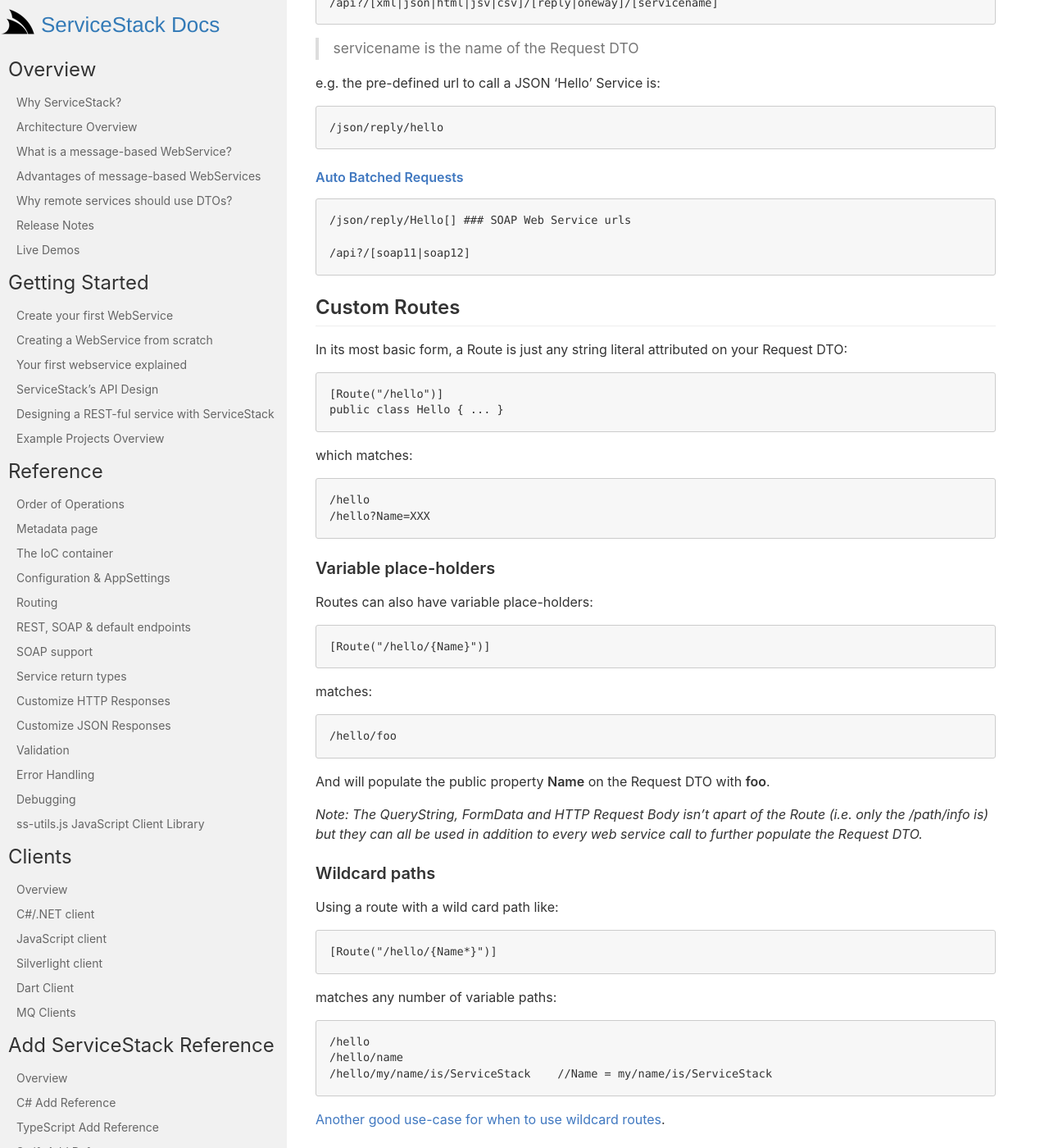
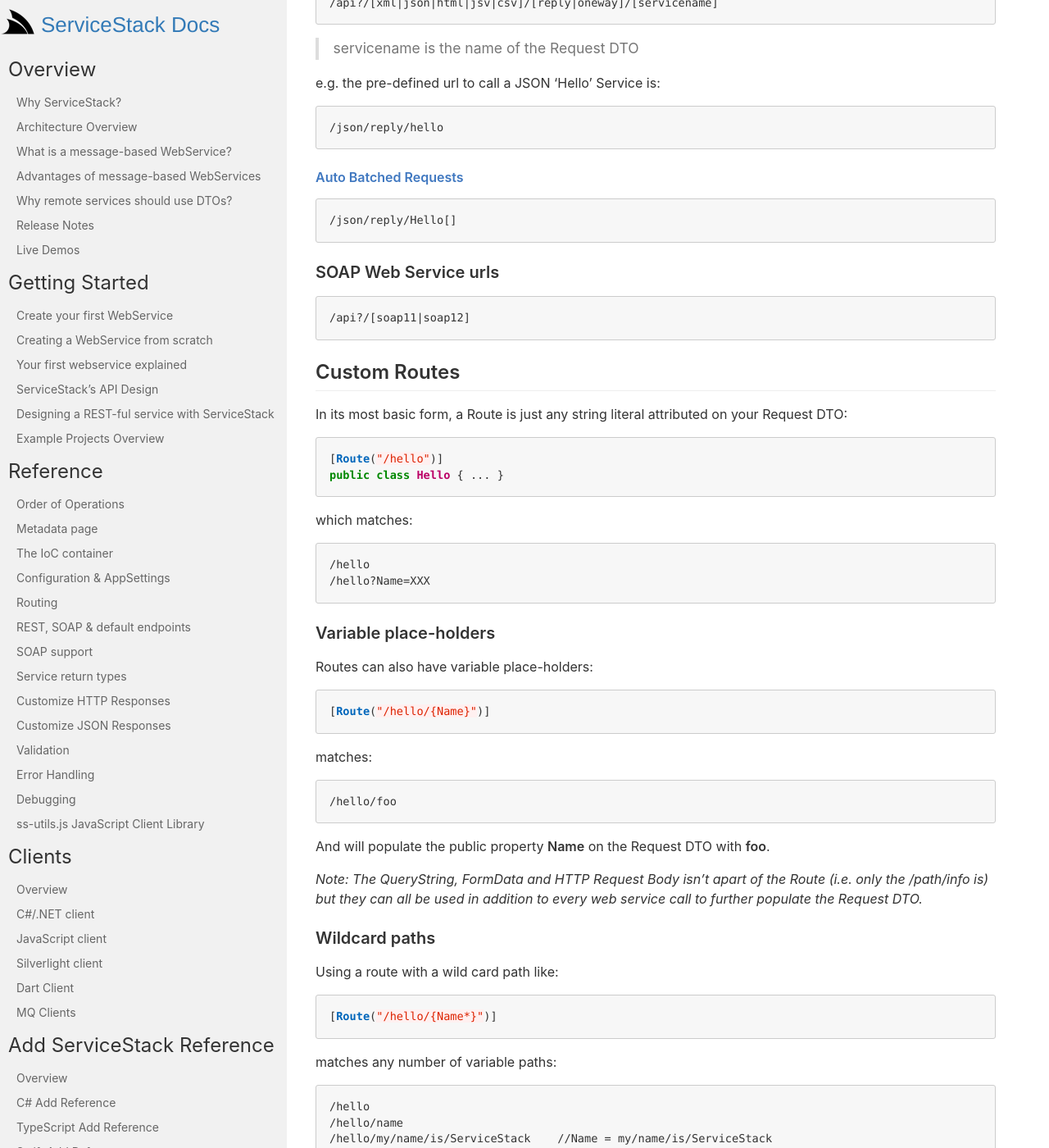
Before and after one commit to timker/docs, a Jekyll site: the page built from docs/_documentation/Routing.md, in a window 1280 px wide and 1400 px high, scrolled down 260 px. Shown: the whole window at 82% size. Built offline with Jekyll 4.4.1, drawn with Linux system fonts in a browser that asks for light colours; nearby versions of some CDN libraries; some of the changed text lies outside the part shown.

Commit message:
fix Routing

````diff
--- a/docs/_documentation/Routing.md
+++ b/docs/_documentation/Routing.md
@@ -16,6 +16,7 @@
 #### [Auto Batched Requests](?id=Auto-Batched-Requests)
 
     /json/reply/Hello[]
+
 ### SOAP Web Service urls
 
     /api?/[soap11|soap12]
@@ -24,8 +25,10 @@
 
 In its most basic form, a Route is just any string literal attributed on your Request DTO:
 
-    [Route("/hello")]
-    public class Hello { ... }
+```csharp
+[Route("/hello")]
+public class Hello { ... }
+```
 
 which matches:
 
@@ -36,7 +39,9 @@
 
 Routes can also have variable place-holders:
 
-    [Route("/hello/{Name}")]
+```csharp
+[Route("/hello/{Name}")]
+```
 
 matches:
 
@@ -50,7 +55,9 @@
 
 Using a route with a wild card path like:
 
-    [Route("/hello/{Name*}")]
+```csharp
+[Route("/hello/{Name*}")]
+```
 
 matches any number of variable paths:
 
@@ -108,15 +115,19 @@
 
 You can also use a Fluent API to register ServiceStack Routes by adding them in your `AppHost.Configure()`:
 
-    Routes
-      .Add<Hello>("/hello")
-      .Add<Hello>("/hello/{Name}");
+```csharp
+Routes
+    .Add<Hello>("/hello")
+    .Add<Hello>("/hello/{Name}");
+```
 
 and to match only **GET** request for `/Customers?Key=Value` and `/Customers/{Id}`:
 
-    Routes
-        .Add<GetContact>("/Contacts", "GET")
-        .Add<GetContact>("/Contacts/{ContactId}", "GET");
+```csharp
+Routes
+    .Add<GetContact>("/Contacts", "GET")
+    .Add<GetContact>("/Contacts/{ContactId}", "GET");
+```
 
 ## Content Negotiation
 
````
